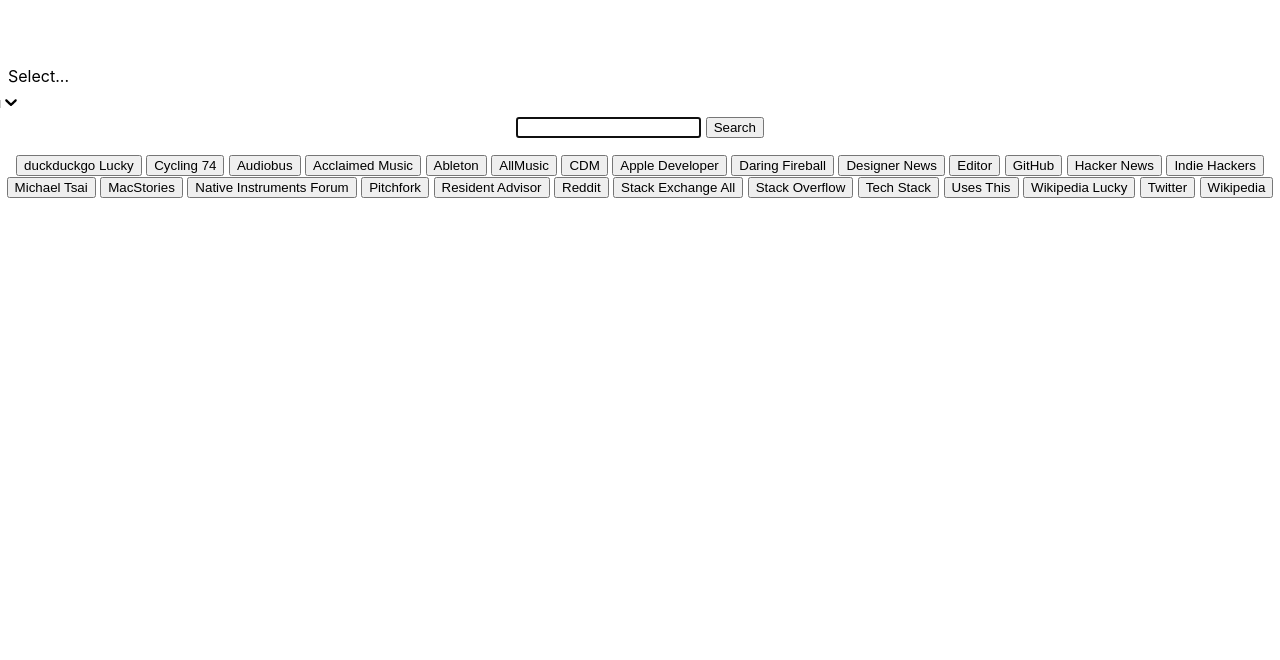
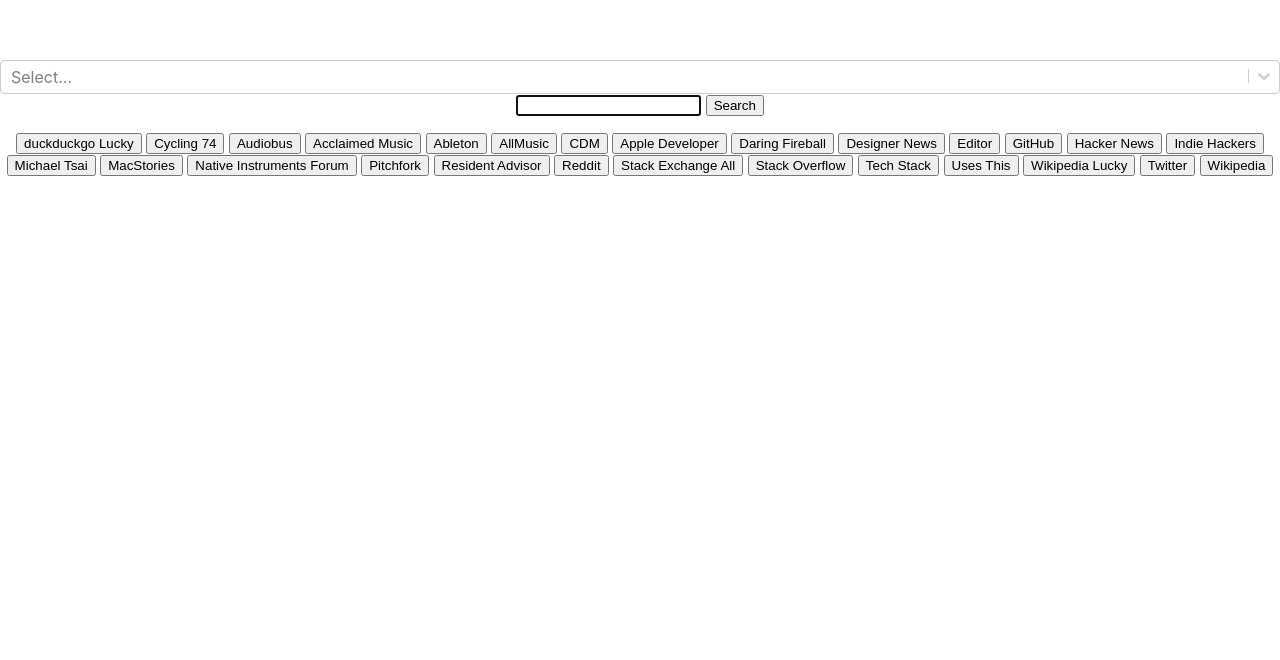
Before and after one commit to robenkleene/roben-kleene-search, a React (Create React App) app: page / in a window 1280 px wide. Shown: the part 140-800 px from the top of the page. Built offline with nearby package versions, Linux system fonts and the light colour scheme.

Commit message:
Add some basic styles setting a height

```diff
--- a/src/components/Chooser/Chooser.js
+++ b/src/components/Chooser/Chooser.js
@@ -2,15 +2,15 @@
 import EnginesData from "data";
 import Select from "react-select";
 
-const customStyles = {
-  clearIndicator: () => ({}),
-  container: () => ({}),
-  control: () => ({}),
-  dropdownIndicator: () => ({}),
-  option: () => ({}),
-  placeholder: () => ({}),
-  singleValue: () => ({}),
-};
+// const customStyles = {
+//   clearIndicator: () => ({}),
+//   container: () => ({}),
+//   control: () => ({}),
+//   dropdownIndicator: () => ({}),
+//   option: () => ({}),
+//   placeholder: () => ({}),
+//   singleValue: () => ({}),
+// };
 
 // const customStyles = {
 //   dropdownIndicator: () => ({
@@ -40,13 +40,32 @@
 //   },
 // };
 
+const customStyles = {
+  control: provided => ({
+    ...provided,
+    minHeight: "30px",
+  }),
+  indicatorsContainer: provided => ({
+    ...provided,
+    height: "30px"
+  }),
+  clearIndicator: provided => ({
+    ...provided,
+    padding: "5px"
+  }),
+  dropdownIndicator: provided => ({
+    ...provided,
+    padding: "5px"
+  })
+};
+
 const options = Object.entries(EnginesData).map(([key]) => ({
   value: key,
   label: key,
 }));
 
 const Chooser = () => (
-  <Select styles={customStyles} options={options} menuIsOpen={true} />
+  <Select styles={customStyles} options={options} />
 );
 
 Chooser.propTypes = {};
```
